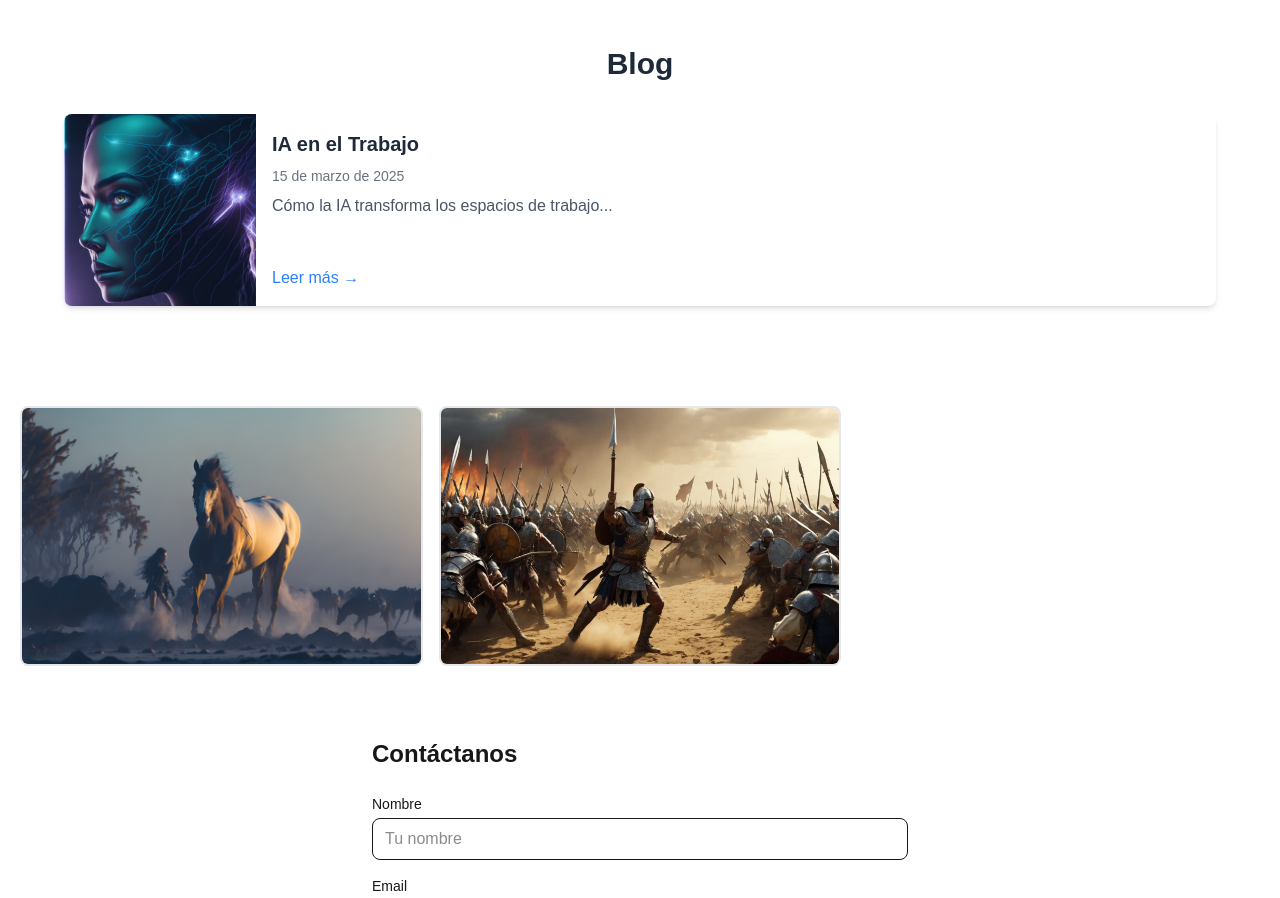
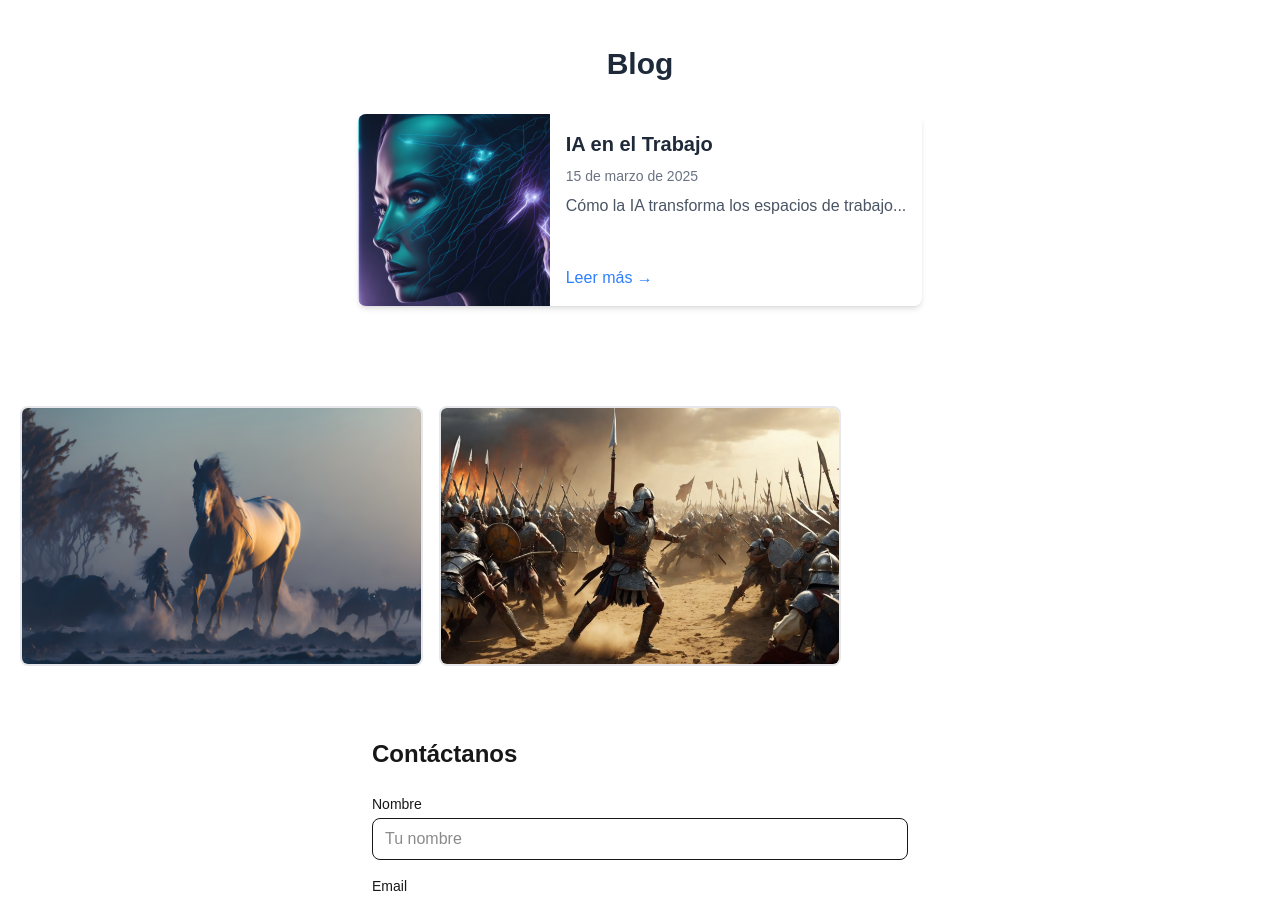
Before and after one commit to luisangelromerosanchez5-bot/mi-sitio-nextjs, a Next.js app: page / in a window 1280 px wide. Shown: the part 802-1700 px from the top of the page. Built offline with nearby package versions, Linux system fonts and the light colour scheme.

Commit message:
fix(responsive): ensure mobile navigation stacks vertically

```diff
--- a/components/BlogSection.tsx
+++ b/components/BlogSection.tsx
@@ -7,7 +7,7 @@ export default function BlogSection() {
       <h2 className="text-3xl font-bold text-gray-800 mb-8 text-center">
         Blog
       </h2>
-      <div className="flex flex-col gap-6">
+      <div className="flex flex-col gap-6 items-center">
         {blogPosts.map((post) => (
           <BlogCard key={post.id} post={post} />
         ))}
```
